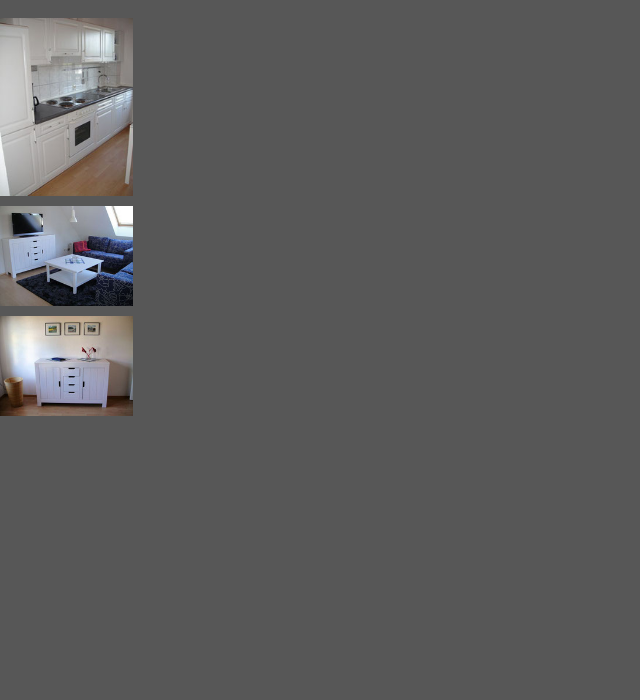
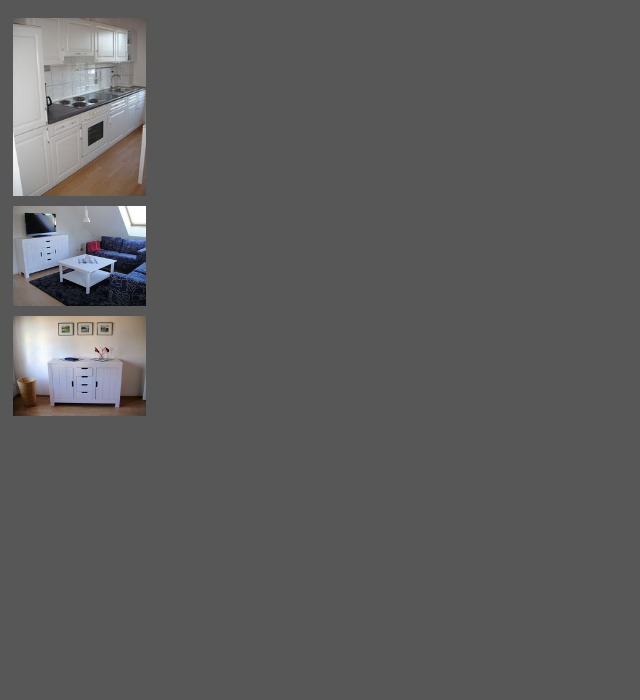
Before and after one commit to Tazeeeee/fewo-sabine, a plain HTML site: page index.html in a window 1280 px wide. Shown: the part 100-800 px from the top of the page, without its empty margins (0-640 px from the left). Drawn offline with Linux system fonts and the light colour scheme.

Commit message:
Add files via upload

```diff
--- a/style.css
+++ b/style.css
@@ -13,7 +13,7 @@ p {
 
 .wrapper {
   margin: 0 auto;
-  width: 100%;
+  width: 98%;
 }
 
 .img-kitchen {
```
Also changed, not shown: index.html (+2 -0 lines).
